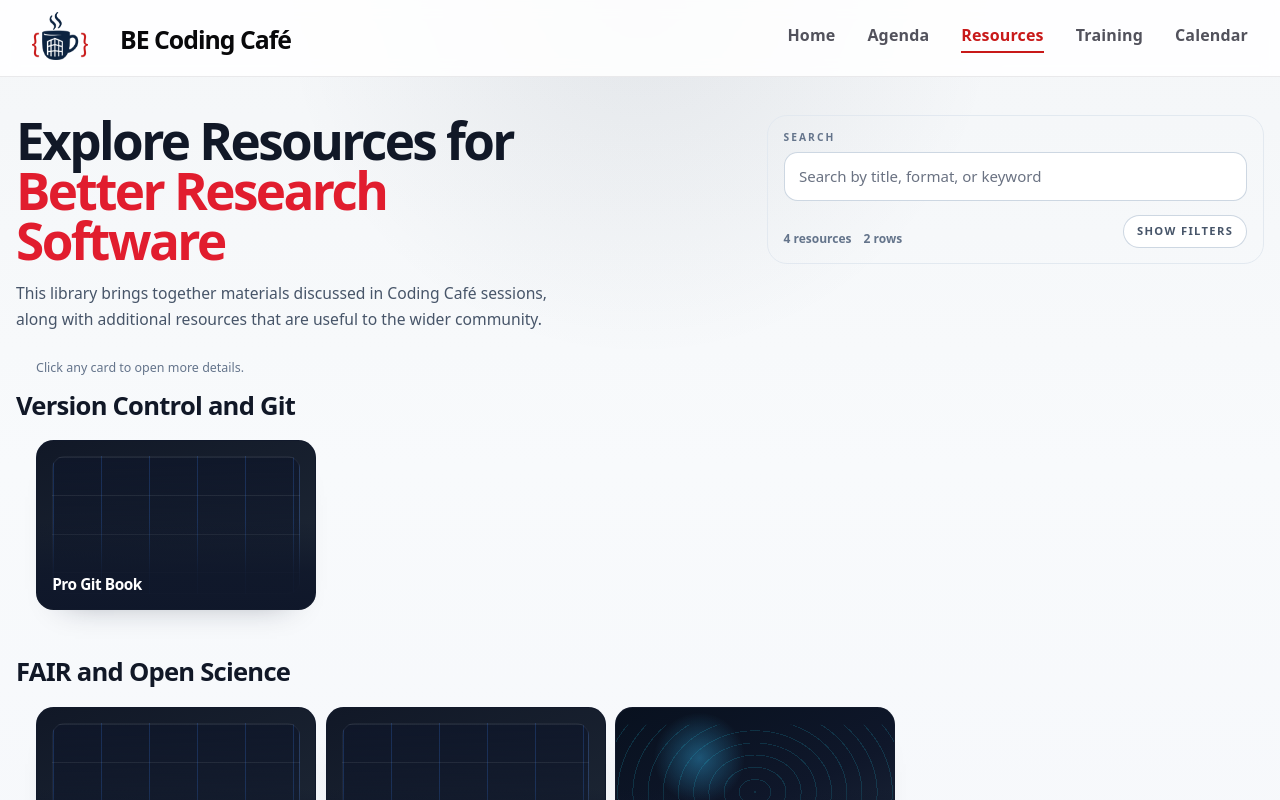
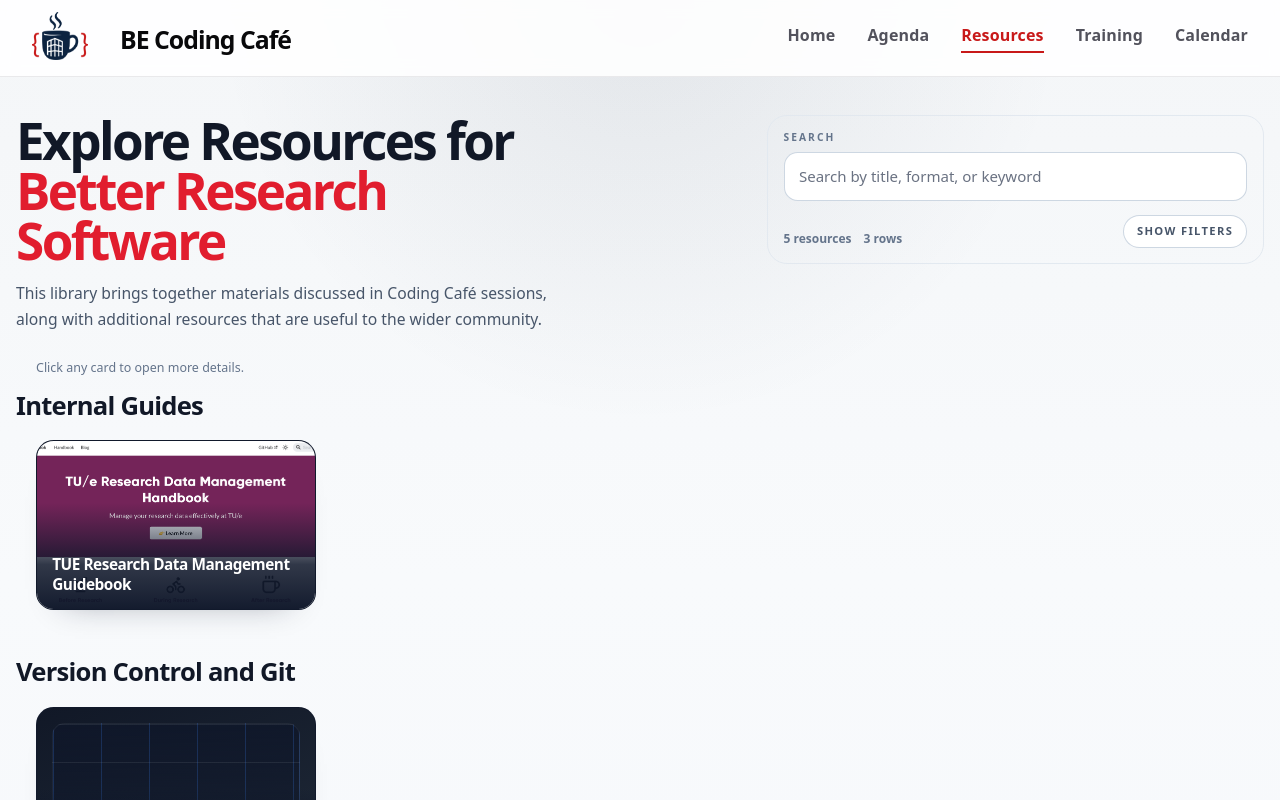
Before and after one commit to TUe-BE-ISBE-Coding-Cafe/coding-cafe, a SvelteKit app: page /resources in a window 1280 px wide. Shown: the top 800 px of the page. Built offline with nearby package versions, Linux system fonts and the light colour scheme.

Commit message:
feat: added events and resources

```diff
--- a/src/lib/data/events.json
+++ b/src/lib/data/events.json
@@ -5,7 +5,7 @@
 		"date": "2025-07-02",
 		"location": "Vertigo 9.06",
 		"speaker": "Özgün Balaban",
-		"speaker_link": "https://research.tue.nl/nl/persons/özgün-balaban",
+		"speaker_link": "https://research.tue.nl/en/persons/özgün-balaban",
 		"speakerImage": "https://research.tue.nl/files-asset/365781965/ozgun.jpg?w=160&f=webp",
 		"slides": "/events/2025-07-02-docker-and-reproducibility/slides/2025-07-02-docker-and-reproducibility.pdf",
 		"poster": "/events/2025-07-02-docker-and-reproducibility/poster.png",
@@ -26,7 +26,7 @@
 		"endTime": "16:30",
 		"location": "Vertigo 9.06",
 		"speaker": "Özgün Balaban",
-		"speaker_link": "https://research.tue.nl/nl/persons/özgün-balaban",
+		"speaker_link": "https://research.tue.nl/en/persons/özgün-balaban",
 		"speakerImage": "https://research.tue.nl/files-asset/365781965/ozgun.jpg?w=160&f=webp",
 		"slides": "/events/2025-10-08-cloud-in-a-coffee-break/slides/2025-10-08-cloud-in-a-coffee-break-slides.pdf",
 		"slug": "2025-10-08-cloud-in-a-coffee-break",
@@ -69,7 +69,7 @@
 		"startTime": "12:00",
 		"endTime": "13:30",
 		"speaker": "Özgün Balaban",
-		"speaker_link": "https://research.tue.nl/nl/persons/özgün-balaban",
+		"speaker_link": "https://research.tue.nl/en/persons/özgün-balaban",
 		"speakerImage": "https://research.tue.nl/files-asset/365781965/ozgun.jpg?w=160&f=webp",
 		"slides": "/events/2025-11-24-sql/slides/SQL.pdf",
 		"slug": "2025-11-24-sql",
@@ -90,7 +90,7 @@
 		"endTime": "13:30",
 		"speaker": "Özgün Balaban",
 		"slug": "2026-03-25-version-control",
-		"speaker_link": "https://research.tue.nl/nl/persons/özgün-balaban",
+		"speaker_link": "https://research.tue.nl/en/persons/özgün-balaban",
 		"speakerImage": "https://research.tue.nl/files-asset/365781965/ozgun.jpg?w=160&f=webp",
 		"slides": "https://alpinistpanda.github.io/2026_03_working_with_git",
 		"tags": [
@@ -101,20 +101,22 @@
 		]
 	},
 		{
-		"title": "To be decided",
+		"title": "AI assisted coding: A hands-on session with GitHub Copilot - tentative",
 		"date": "2026-04-29",
 		"description": "to be decided",
 		"location": "Vertigo 9.06",
 		"startTime": "12:00",
 		"endTime": "13:30",
-		"speaker": "To be decided",
+		"speaker": "Avinash Ramachandruni",
+		"speaker_link": "https://research.tue.nl/en/persons/avinash-ramachandruni/",
+		"speakerImage": "https://research.tue.nl/files-asset/352319201/Ramachandruni_Avinash_BE_PO_VH_PROM.jpg?w=320&f=webp",
 		"slug": "2026-04-29",
 		"tags": [
 
 		]
 	},
 		{
-		"title": "To be decided",
+		"title": "IoT -- tentative",
 		"date": "2026-05-27",
 		"description": "to be decided",
 		"location": "Vertigo 9.06",
--- a/src/lib/data/resources.json
+++ b/src/lib/data/resources.json
@@ -1,5 +1,17 @@
 [
 
+  {
+    "id": "r1",
+    "title": "TUE Research Data Management Guidebook",
+    "abstract": "Research Data Management (RDM) guidebook for TU/e researchers, covering best practices, tools, and resources for managing research data effectively throughout the research lifecycle.",
+    "type": "Guide",
+    "source": "Internal",
+    "access": "Open Access",
+    "tags": ["Research Data Management", "Open Science"],
+	"theme": "Internal Guides",
+    "url": "https://rdm.tue.nl/docs/intro",
+    "image": "/images/resources_cards/rdm_handbook.png"
+  },
   {
     "id": "r2",
     "title": "Pro Git Book",
--- a/src/routes/resources/+page.svelte
+++ b/src/routes/resources/+page.svelte
@@ -28,7 +28,8 @@
 			}
 			grouped.get(theme).push({
 				...resource,
-				visual: getVisual(resource)
+				visual: getVisual(resource),
+				image: resource.image || ''
 			});
 		}
 
@@ -41,7 +42,8 @@
 
 	const allItems = resources.map((resource) => ({
 		...resource,
-		visual: getVisual(resource)
+		visual: getVisual(resource),
+		image: resource.image || ''
 	}));
 
 	const typeFilters = [...new Set(allItems.map((item) => item.type).filter(Boolean))];
@@ -229,6 +231,9 @@
 										>
 											<div class="resource-card__tile">
 												<div class="resource-card__media">
+													{#if resource.image}
+														<img src={resource.image} alt="" class="resource-card__media-image" />
+													{/if}
 													<div class="resource-card__media-shine"></div>
 													<div class="resource-card__media-meta">
 														<span>{resource.type}</span>
@@ -263,6 +268,9 @@
 			</button>
 			<div class="resource-dialog__media resource-card--{activeResource.visual}">
 				<div class="resource-card__preview-media">
+					{#if activeResource.image}
+						<img src={activeResource.image} alt="" class="resource-card__media-image" />
+					{/if}
 					<div class="resource-card__media-shine"></div>
 					<div class="resource-card__media-meta">
 						<span>{activeResource.type}</span>
@@ -573,6 +581,15 @@
 		background-color: #0f172a;
 	}
 
+	.resource-card__media-image {
+		position: absolute;
+		inset: 0;
+		z-index: 0;
+		height: 100%;
+		width: 100%;
+		object-fit: cover;
+	}
+
 	.resource-card__media::before,
 	.resource-card__media::after,
 	.resource-card__preview-media::before,
@@ -724,6 +741,7 @@
 	.resource-card__media-shine {
 		position: absolute;
 		inset: 0;
+		z-index: 1;
 		background: linear-gradient(120deg, transparent 0%, rgba(255, 255, 255, 0.16) 50%, transparent 100%);
 		transform: translateX(-100%);
 		transition: transform 420ms ease;
@@ -736,6 +754,7 @@
 
 	.resource-card__media-meta {
 		position: absolute;
+		z-index: 2;
 		left: 0.8rem;
 		right: 0.8rem;
 		top: 0.8rem;
@@ -753,6 +772,7 @@
 
 	.resource-card__title {
 		position: absolute;
+		z-index: 2;
 		inset: auto 0 0;
 		padding: 3.3rem 0.95rem 0.95rem;
 		background: linear-gradient(180deg, rgba(15, 23, 42, 0) 0%, rgba(15, 23, 42, 0.86) 58%, rgba(15, 23, 42, 0.98) 100%);
```
Also changed, not shown: static/images/resources_cards/rdm_handbook.png (added), 1 other file (tests, documents, lock files or other folders).
